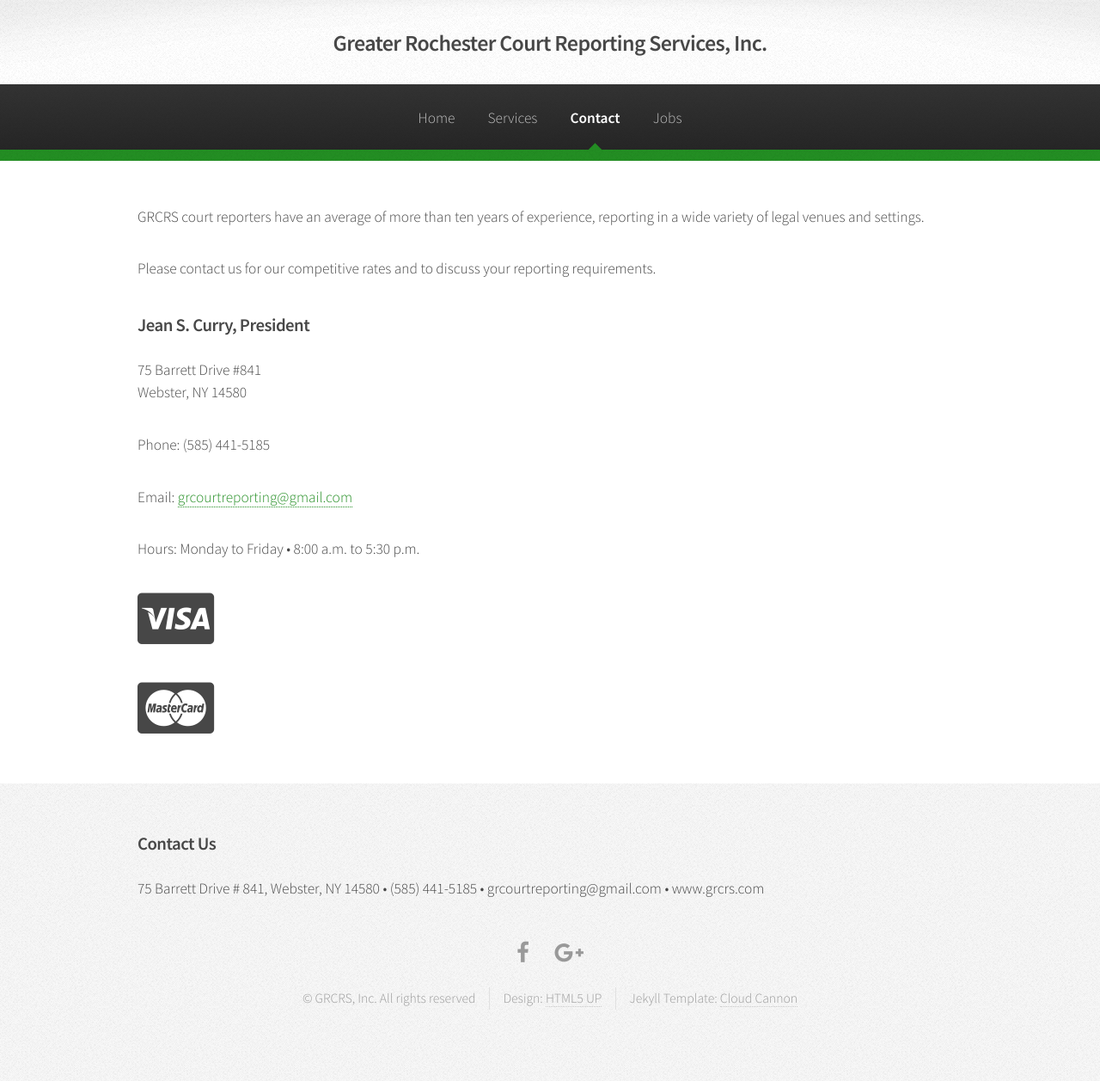
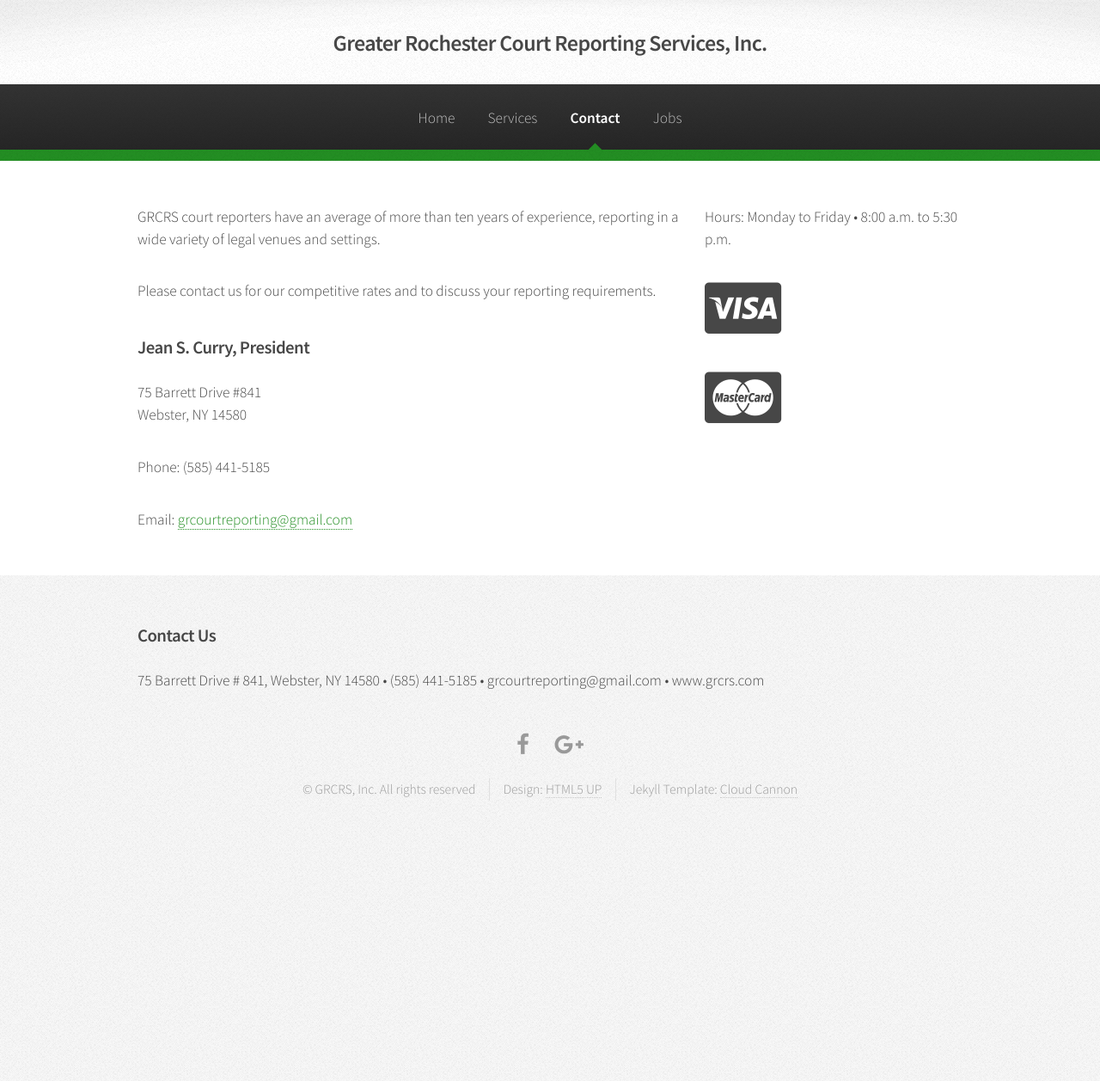
Before and after one commit to loganrath/grcrs, a Jekyll site: the page built from contact.html, in a window 1280 px wide. Shown: the whole page at 86% size. Built offline with Jekyll 4.4.1, drawn with Linux system fonts in a browser that asks for light colours; after the commit the page ends 1014 px from its top, so only the background shows below that.

Commit message:
contact columns

```diff
--- a/contact.html
+++ b/contact.html
@@ -7,7 +7,7 @@ layout: default
 	<section class="wrapper style1">
 		<div class="container">
 			<div class="row">
-				<div class="col-sm-8">
+				<div class="8u">
 				<p>GRCRS court reporters have an average of more than ten years of experience, reporting in a wide variety of legal venues and settings.</p>
 				<p>Please contact us for our competitive rates and to discuss your reporting requirements.</p>
 				<h3>Jean S. Curry, President</h3>
@@ -15,7 +15,7 @@ layout: default
 				<p>Phone: (585) 441-5185</p>
 				<p>Email: <a href="mailto:grcourtreporting@gmail.com">grcourtreporting@gmail.com</a></p>
 				</div>
-				<div class="col-sm-4">
+				<div class="4u">
 				<p>Hours: Monday to Friday &bull; 8:00 a.m. to 5:30 p.m.</p>
 				<p><i class="fa fa-cc-visa fa-4x" style="margin-right: 2em;"></i></p>
 				<p><i class="fa fa-cc-mastercard fa-4x"></i></p>
```
